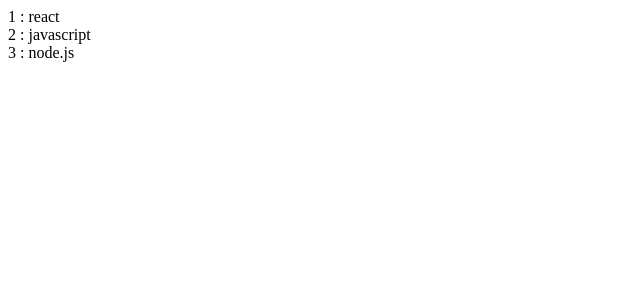
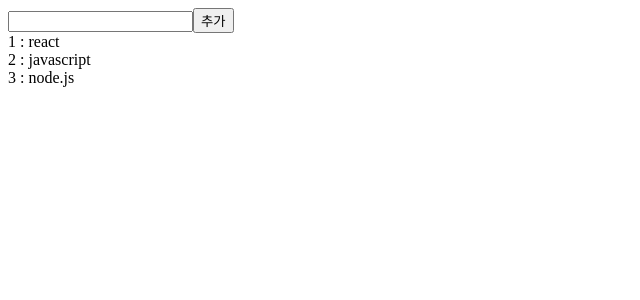
Before and after one commit to Olivia-Study-Storage/hh99-react-advanced, a React (Create React App) app in the folder 5_axios/: page / in a window 1280 px wide. Shown: the top 300 px of the page, without its empty margins (0-640 px from the left). Built offline with nearby package versions, Linux system fonts and the light colour scheme; data requests are answered from the project's data file.

Commit message:
Note: axios - post

```diff
--- a/5_axios/src/App.jsx
+++ b/5_axios/src/App.jsx
@@ -2,6 +2,10 @@
 import axios from 'axios';
 
 function App() {
+  // 새롭게 생성하는 todo를 관리하는 state로, json 형식을 맞추기 위해 객체 형식으로 선언
+  const [iptValue, setIptValue] = useState({
+    title: '',
+  });
   const [todos, setTodos] = useState(null);
 
   // * 비동기 함수 생성 (async-await 이용)
@@ -10,6 +14,12 @@
     const { data } = await axios.get('http://localhost:4000/todos');
     // 서버로부터 fetching한 데이터를 useState의 state로 set
     setTodos(data);
+  };
+
+  const onSubmithandler = async () => {
+    axios.post('http://localhost:4000/todos', iptValue);
+    // 새로고침해서 서버에서 데이터를 받아온것처럼 상태를 동기화시켜줌
+    setTodos(...todos, iptValue);
   };
 
   // 생성한 함수를 컴포넌트가 mount 됐을 떄 실행하기 위해 useEffect를 사용
@@ -21,6 +31,24 @@
 
   return (
     <div>
+      {/* input area */}
+      <div>
+        <form onSubmit={e => {
+            e.preventDefault();
+            // 버튼 클릭 시, ipt에 들어있는 값(state)를 이용해 DB에 저장 (POST 요청)
+            onSubmithandler();
+          }}
+        >
+          <input
+            type="text"
+            value={iptValue.title}
+            onChange={(e) => setIptValue({title: e.target.value})} />
+          <button>추가</button>
+        </form>
+      </div>
+
+      {/* data area */}
+      <div>
       {
         todos?.map((item) => {
           return (
@@ -31,6 +59,7 @@
         })
       }
       </div>
+    </div>
   )
 }
 
```
Lines whose indentation alone changed are shown as unchanged.
